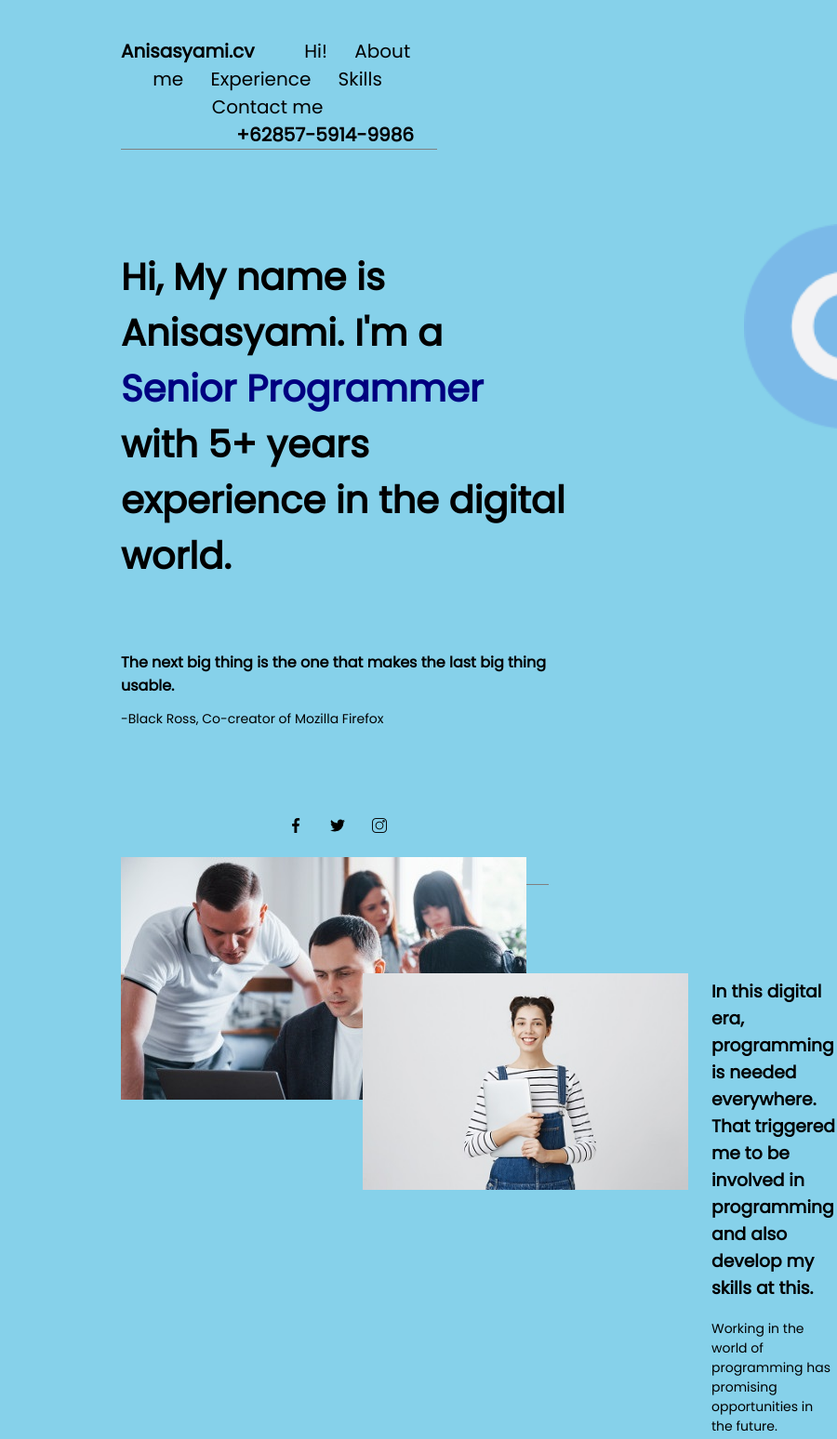
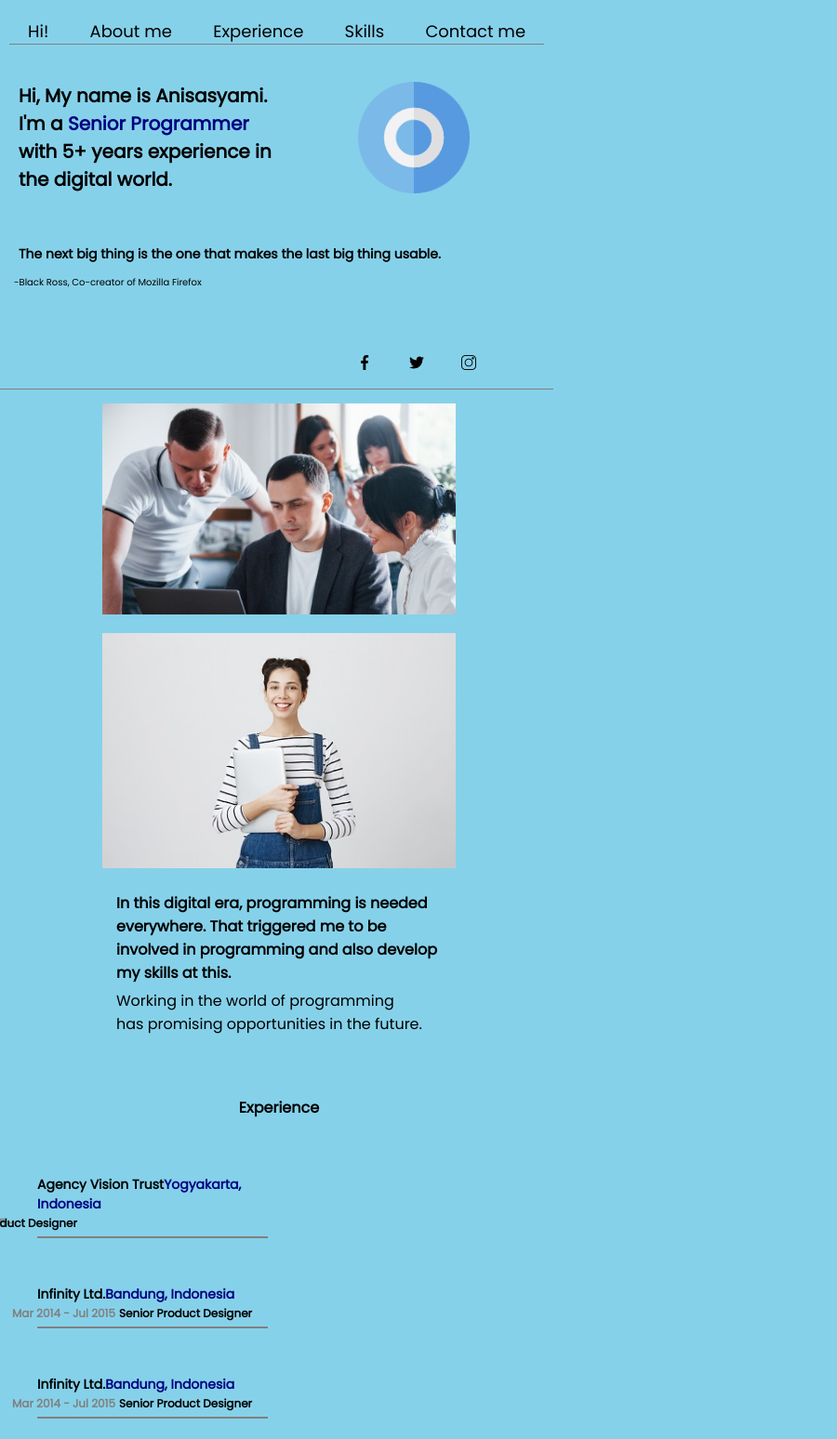
Before and after one commit to AnisaNoorSyami/Website, a plain HTML site: page index.html in a window 600 px wide. Shown: the top 1548 px of the page at 93% size, 900 px wide, since content can reach past the window. Drawn offline with Linux system fonts and the light colour scheme.

Commit message:
Add files via upload

```diff
--- a/style.css
+++ b/style.css
@@ -1,5 +1,5 @@
 html, body {
-  margin: 0 5px;
+  margin: 0;
   height: 100%;
 }
 body {
@@ -47,7 +47,8 @@ a:hover {
 h1 {
   font-family: poppins;
   margin-left: 120px;
-  font-size: 40px;
+  font-size: 42px;
+  width: 100%;
 }
 span {
   color: navy;
@@ -296,15 +297,18 @@ h6 {
   font-size: 25px;
 }
 
-  @media screen and (max-width: 320px ) {
+  @media screen and (max-width: 600px ) {
+      body {
+        margin: 0;
+      }
       .navigation-wrapper {
         display: grid;
         grid-template-columns: max-content;
         margin: auto 10px;
       }
       a {
-        font-size: 8px;
-        margin: 10px;
+        font-size: 18px;
+        margin: 20px;
       }
       #name {
         display: none;
@@ -314,17 +318,19 @@ h6 {
       }
       .item-section-1 {
         display: grid;
-        grid-template-columns: repeat(2, minmax(140px, 1440px));
+        grid-template-columns: repeat(2, minmax(130px, 1440px));
         margin: 20px 10px;
       }
       h1 {
-        font-size: 14px;
-        margin: 0;
+        font-size: 20px;
+        margin: 20px 10px;
         width: 100%;
       }
         #circle {
         width: 120px;
         margin: 0;
+        align-self: center;
+        justify-self: center;
       }
       .item-section-2 {
         display: grid;
@@ -332,9 +338,8 @@ h6 {
       }
       h2 {
         font-family: poppins;
-      margin-left: 12px;
-      margin-top: 15px;
-      font-size: 10px;
+        margin: 15px 20px;
+        font-size: 14px;
       }
       p {
         font-family: poppins;
@@ -345,18 +350,19 @@ h6 {
       .pict {
         display: flex;
         margin-top: 40px;
-        margin-left: -100px;
         margin-right: 5px;
         border-bottom: solid;
         border-color: grey;
         border-width: 100%;
         border-bottom-width: 1px;
+        justify-content: center;
       }
       .item-section-3 {
         display: grid;
-        grid-template-columns: 1fr 1fr;
+        grid-template-columns: 1fr;
         margin: 0 25px;
         border: none;
+        justify-items: center;
       }
       img {
         display: grid;
@@ -365,24 +371,24 @@ h6 {
       }
       #pict1 {
         margin-top: 15px;
-      width: 260px;
+        width: 380px;
       }
       #gambar2 {
         margin-top: 15px;
-      width: 260px;
+        width: 380px;
         margin: 20px 0;
       }
       h3 {
-      width: 250px;
-      font-size: 14px;
-      margin-top: 450px;
-      margin-left: -291px;
+        justify-content: center;
+        width: 350px;
+        font-size: 16px;
+        margin: 5px;
       }
       #text {
-      width: 250px;
-      font-size: 14px;
-      margin-top: 6px;
-      margin-left: -292px;
+        width: 330px;
+        font-size: 16px;
+        text-align: start;
+        margin: 5px;
       }
       #panah {
         display: none;
@@ -450,8 +456,7 @@ h6 {
       .item-download {
         display: grid;
         grid-template-columns: 1fr;
-      margin-top: 180px;
-      margin-left: -18px;
+        justify-content: right;
       }
       #img {
         width: 280px;
@@ -485,10 +490,10 @@ h6 {
       }
       .item-skills {
         display: grid;
-      grid-template-columns: 1fr;
+        grid-template-columns: repeat(1, minmax(500px,1fr));
         grid-template-rows: 1fr 1fr 1fr;
         margin: 50px 40px;
-
+        justify-items: center;
       }
       #skill-icon{
         width: 48px;
@@ -521,3 +526,9 @@ h6 {
         display: none;
       }
     }
+
+    @media screen and (min-width: 600px) {
+      .navigation-wrapper {
+
+      }
+    }
```
Lines whose indentation alone changed are shown as unchanged.
